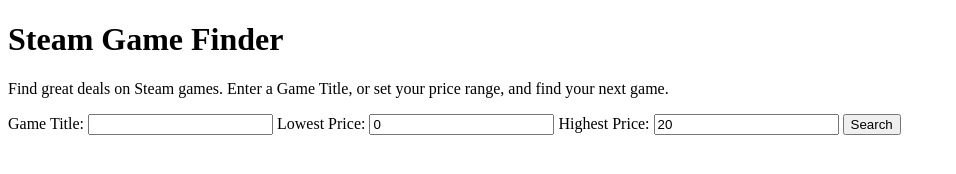
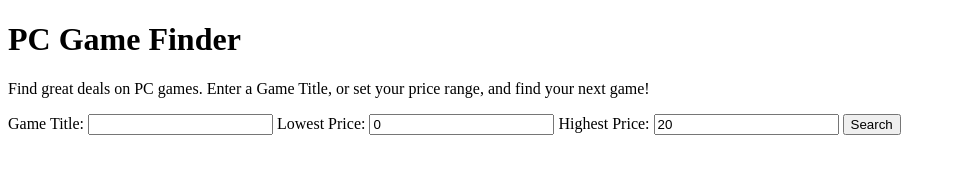
Before and after one commit to jamesIVdeveloper/PC-Game-Finder, a plain HTML site: page index.html in a window 1280 px wide. Shown: the whole page, without its empty margins (0-956 px from the left). Drawn offline with nearby package versions, Linux system fonts and the light colour scheme.

Commit message:
Update index.html
updated name and opening paragraph

```diff
--- a/index.html
+++ b/index.html
@@ -7,9 +7,9 @@
     <link rel="stylesheet" href="style.css">
 </head>
 <body>
-    <h1>Steam Game Finder</h1>
+    <h1>PC Game Finder</h1>
 
-    <p id="intro-paragraph">Find great deals on Steam games.  Enter a Game Title, or set your price range, and find your next game.</p>
+    <p id="intro-paragraph">Find great deals on PC games.  Enter a Game Title, or set your price range, and find your next game!</p>
 
     <form action="">
         <label for="game-title" id='game-title'>Game Title: </label>
```
